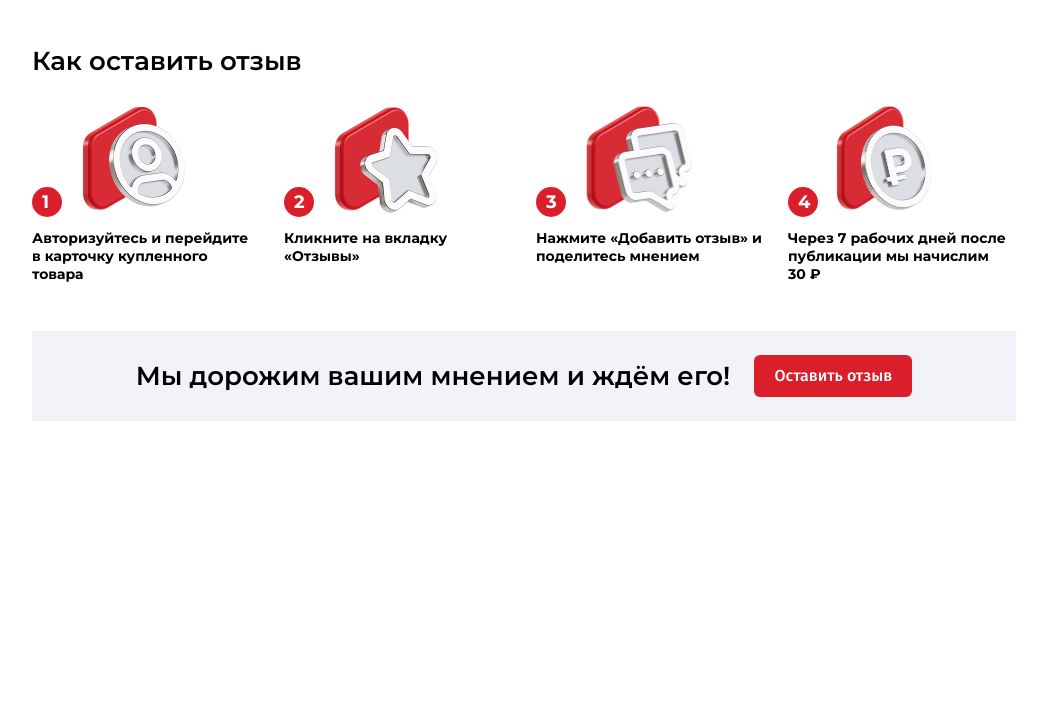
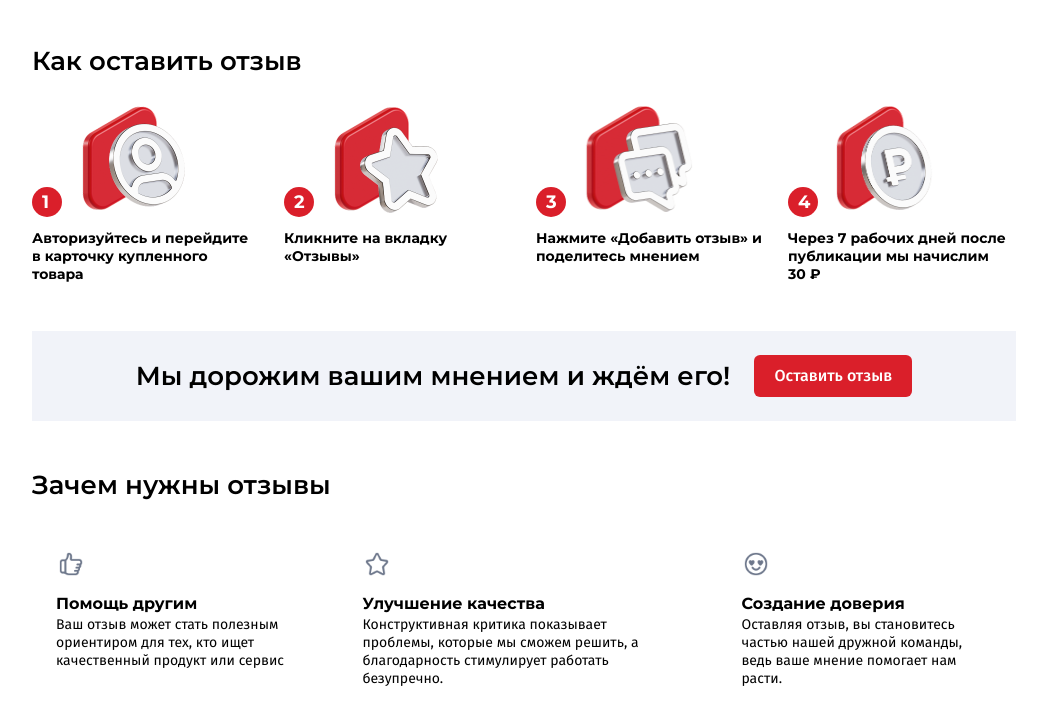
Before and after one commit to ulyanina/komus, a website: page src/index.html in a window 1280 px wide. Shown: the part 151-876 px from the top of the page, without its empty margins (116-1163 px from the left). Before the commit the page ends 800 px from the top, so only its background shows below. Drawn offline with Linux system fonts and the light colour scheme; a web font is replaced by a local one.

Commit message:
Why section finished

```diff
--- a/src/index.html
+++ b/src/index.html
@@ -93,7 +93,35 @@
             <button class="action__button">Оставить отзыв</button>
           </div>
         </section>
-        <section class="why"></section>
+        <section class="why">
+          <h2>Зачем нужны отзывы</h2>
+          <div class="why__row">
+            <div class="why__item">
+              <img src="icons/why/like.png" alt="img" />
+              <div class="why__subheader">Помощь другим</div>
+              <div class="why__text">
+                Ваш отзыв может стать полезным ориентиром для тех, кто ищет
+                качественный продукт или сервис
+              </div>
+            </div>
+            <div class="why__item">
+              <img src="icons/why/star.png" alt="img" />
+              <div class="why__subheader">Улучшение качества</div>
+              <div class="why__text">
+                Конструктивная критика показывает проблемы, которые мы сможем
+                решить, а благодарность стимулирует работать безупречно.
+              </div>
+            </div>
+            <div class="why__item">
+              <img src="icons/why/smile_opros.png" alt="img" />
+              <div class="why__subheader">Создание доверия</div>
+              <div class="why__text">
+                Оставляя отзыв, вы становитесь частью нашей дружной команды,
+                ведь ваше мнение помогает нам расти.
+              </div>
+            </div>
+          </div>
+        </section>
         <section class="questions"></section>
       </div>
     </div>
--- /dev/null
+++ b/src/scss/blocks/_why.scss
@@ -0,0 +1,36 @@
+.why {
+   font-family: Montserrat;
+   margin-bottom: 48px;
+   & h2 {
+      font-weight: 600;
+      font-size: 26px;
+      line-height: 32px;
+      margin-bottom: 24px;
+   }
+   &__row {
+      display: flex;
+      gap: 24px;
+   }
+
+   &__item {
+      padding: 24px;
+      & img {
+         width: 30px;
+         margin-bottom: 17px;
+      }
+   }
+
+   &__subheader {
+      font-weight: 700;
+      font-size: 16px;
+      margin-bottom: 4px;
+   }
+
+   &__text {
+      font-family: FiraSans;
+      font-weight: 400;
+      font-size: 14px;
+      line-height: 18px;
+      margin-bottom: 8px;
+   }
+}
--- a/src/scss/style.scss
+++ b/src/scss/style.scss
@@ -19,5 +19,6 @@ body {
 @import 'blocks/promo';
 @import 'blocks/introduction';
 @import 'blocks/action';
+@import 'blocks/why';
 // @import "blocks/footer";
 // @import "base/media";
```
Also changed, not shown: src/css/style.min.css.
